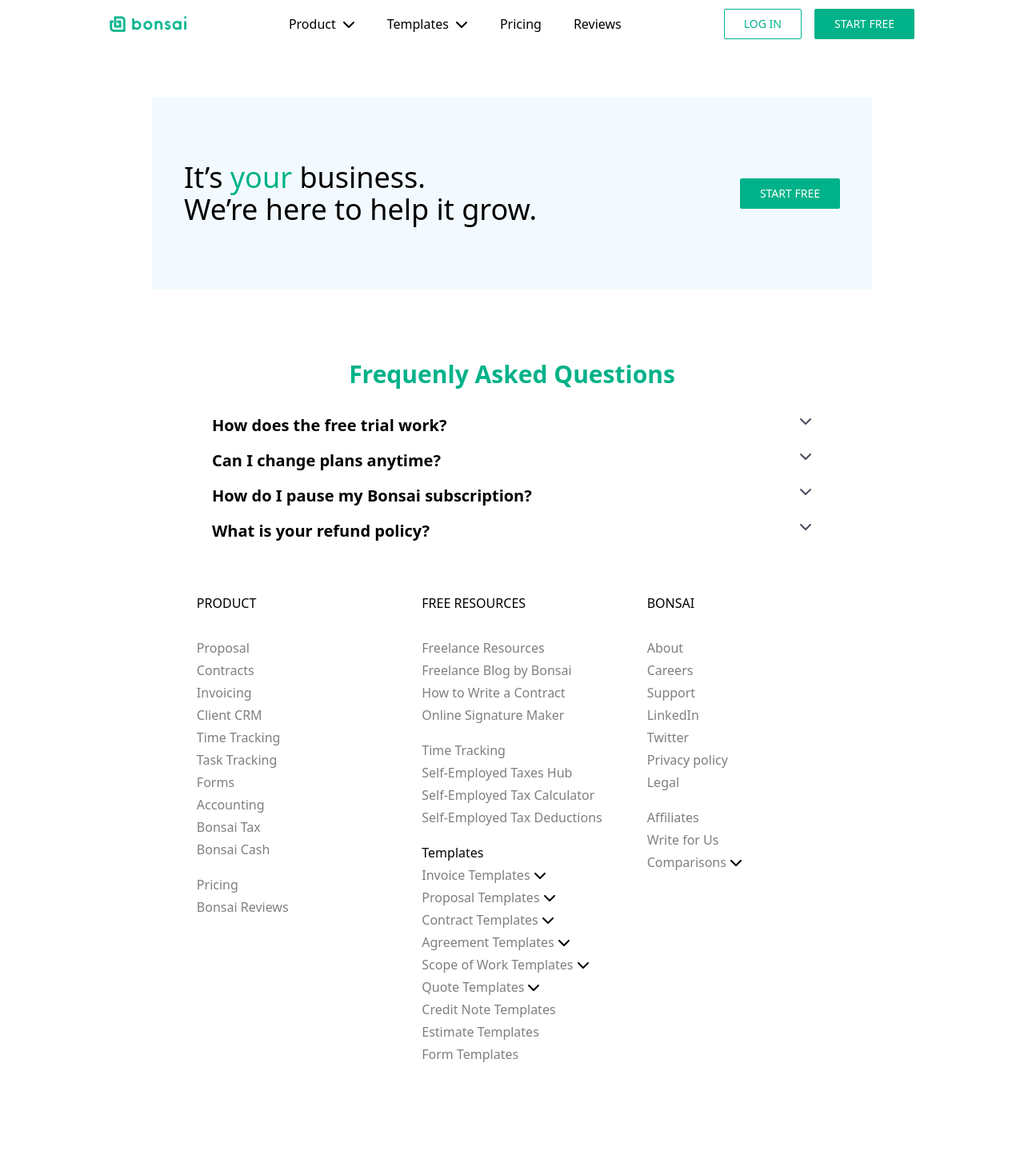
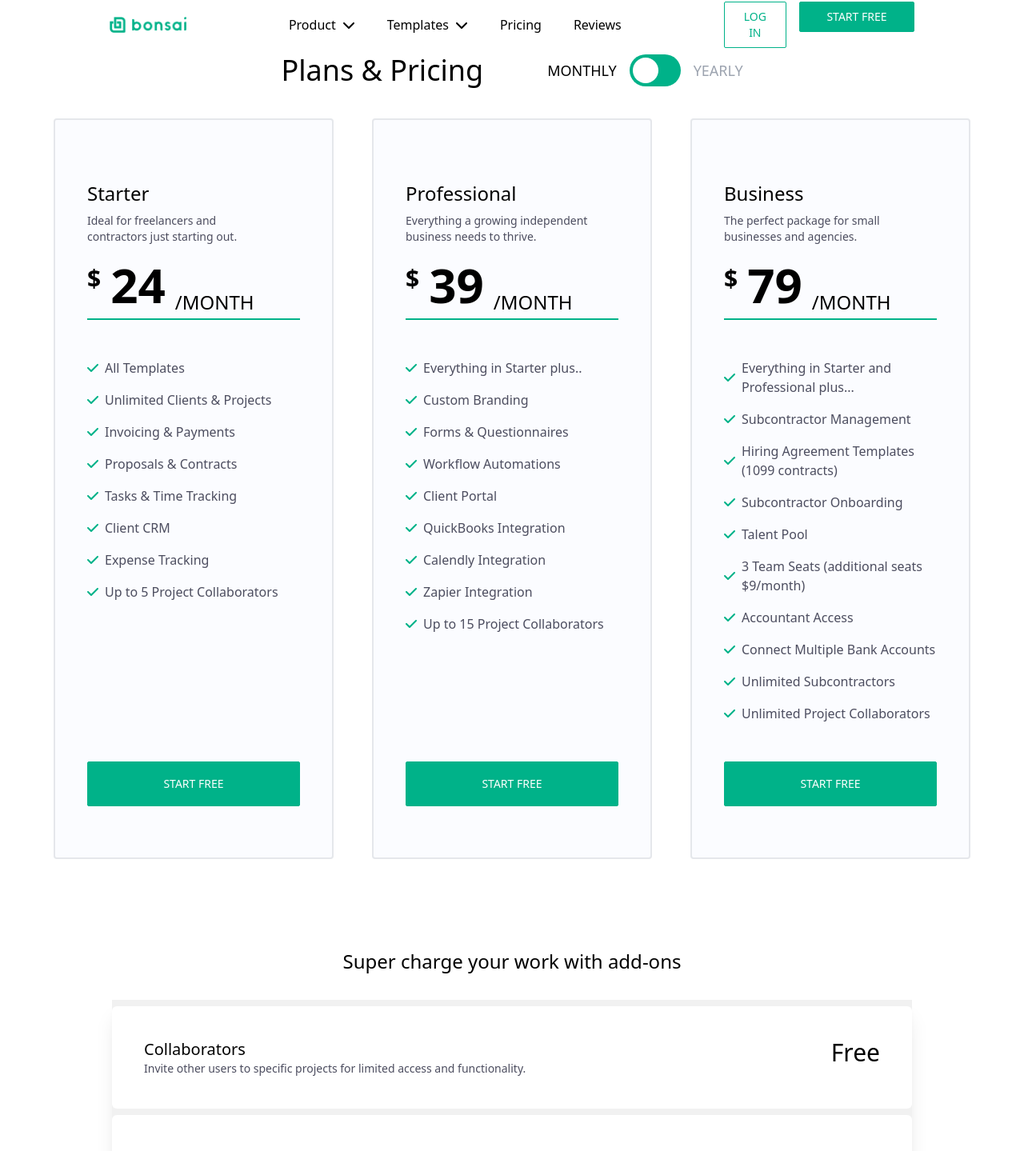
Before and after one commit to Jerimonski/Bonsai_Practice, a React (Vite) app: page / in a window 1280 px wide. Shown: the part 6-1445 px from the top of the page at 80% size. Before the commit the page ends 1336 px from the top, so only its background shows below. Built offline with nearby package versions, Linux system fonts and the light colour scheme.

Commit message:
✨ Adding Plans and Pricing section

```diff
--- a/src/components/ui/buttonStartFree.jsx
+++ b/src/components/ui/buttonStartFree.jsx
@@ -1,6 +1,6 @@
 function ButtonStartFree() {
   return (
-    <button className="border-green-light border px-6 py-2 rounded-sm text-white bg-green-light font-medium text-sm hover:brightness-90">
+    <button className="border-green-light border px-6 py-2 rounded-sm text-white bg-green-light font-medium text-sm hover:brightness-90 w-full h-full">
       START FREE
     </button>
   )
--- /dev/null
+++ b/src/shared/Add-ons/addLabels.jsx
@@ -0,0 +1,33 @@
+function addLabels({ children, price }) {
+  const adds = {
+    Collaborators: `
+        Invite other users to specific projects
+        for limited access and functionality.`,
+    Partners: `
+        Invite other users for full account
+        access and company management.`,
+    "Bonsai Tax": `
+        Track expenses, identify write-offs,
+        and estimate quarterly taxes easily.`,
+  }
+
+  const currentAdd = adds[children] || ""
+  return (
+    <div className="w-[1000px] p-10 flex justify-between mt-2 rounded-md bg-white">
+      <div>
+        <h4 className="text-xl font-medium">{children}</h4>
+        <p className="text-sm text-purple-dark-letters">{currentAdd}</p>
+      </div>
+      {price === "Free" || price === 0 ? (
+        <span className="text-3xl font-medium">Free</span>
+      ) : (
+        <div className="flex flex-col text-center">
+          <span className="text-4xl font-medium p-2">${price}</span>
+          <span className="text-xs font-light">/MONTH</span>
+        </div>
+      )}
+    </div>
+  )
+}
+
+export default addLabels
--- /dev/null
+++ b/src/shared/Add-ons/add_ons.jsx
@@ -0,0 +1,15 @@
+import AddLabels from "./addLabels"
+function Add_ons() {
+  return (
+    <div className="flex flex-col items-center justify-center w-screen p-10">
+      <h2 className="text-2xl p-8">Super charge your work with add-ons</h2>
+      <div className="shadow-xl bg-[#F1F1F1]">
+        <AddLabels price="Free">Collaborators</AddLabels>
+        <AddLabels price="9">Partners</AddLabels>
+        <AddLabels price="10">Bonsai Tax</AddLabels>
+      </div>
+    </div>
+  )
+}
+
+export default Add_ons
--- /dev/null
+++ b/src/shared/PlansAndPricing/PlansAndPricing.jsx
@@ -0,0 +1,16 @@
+import PlansCard from "./PlansCard"
+import ToggleSwitch from "./ToggleSwitch"
+
+function PlansAndPricing() {
+  return (
+    <div className="flex flex-col w-screen">
+      <div className="flex justify-center gap-20">
+        <h2 className="text-4xl">Plans & Pricing</h2>
+        <ToggleSwitch />
+      </div>
+      <PlansCard />
+    </div>
+  )
+}
+
+export default PlansAndPricing
--- /dev/null
+++ b/src/shared/PlansAndPricing/PlansCard.jsx
@@ -0,0 +1,103 @@
+import ButtonStartFree from "./../../components/ui/buttonStartFree"
+import { FontAwesomeIcon } from "@fortawesome/react-fontawesome"
+import { faCheck } from "@fortawesome/free-solid-svg-icons"
+
+function PlansCard() {
+  // this can be a fokin json
+  const plansCard = [
+    {
+      name: `Starter`,
+      description: `Ideal for freelancers and contractors just starting out.`,
+      price: 24,
+      services: [
+        `All Templates`,
+        `Unlimited Clients & Projects`,
+        `Invoicing & Payments`,
+        `Proposals & Contracts`,
+        `Tasks & Time Tracking`,
+        `Client CRM`,
+        `Expense Tracking`,
+        `Up to 5 Project Collaborators`,
+      ],
+    },
+    {
+      name: `Professional`,
+      description: `Everything a growing independent business needs to thrive.`,
+      price: 39,
+      services: [
+        `Everything in Starter plus..`,
+        `Custom Branding`,
+        `Forms & Questionnaires`,
+        `Workflow Automations`,
+        `Client Portal`,
+        `QuickBooks Integration`,
+        `Calendly Integration`,
+        `Zapier Integration`,
+        `Up to 15 Project Collaborators`,
+      ],
+    },
+    {
+      name: `Business`,
+      description: `The perfect package for small businesses and agencies.`,
+      price: 79,
+      services: [
+        `Everything in Starter and Professional plus...`,
+        `Subcontractor Management`,
+        `Hiring Agreement Templates (1099 contracts)`,
+        `Subcontractor Onboarding`,
+        `Talent Pool`,
+        `3 Team Seats (additional seats $9/month)`,
+        `Accountant Access`,
+        `Connect Multiple Bank Accounts`,
+        `Unlimited Subcontractors`,
+        `Unlimited Project Collaborators`,
+      ],
+    },
+  ]
+  return (
+    <div className="flex justify-center gap-12 p-10">
+      {plansCard.map((plan, index) => (
+        <div
+          key={index}
+          className="bg-[#FBFCFF] border-2 rounded px-10 pt-14 pb-16 w-[350px] flex flex-col"
+        >
+          {/* titleCard */}
+          <div className="py-5 pr-8">
+            <h3 className="text-2xl font-medium">{plan.name}</h3>
+            <p className="text-purple-dark-letters text-sm py-2">
+              {plan.description}
+            </p>
+          </div>
+          {/* PriceCard */}
+          <div className="space-x-3 border-b-2 border-green-light pb-1">
+            <span className="text-3xl font-semibold relative bottom-7">$</span>
+            <span className="text-6xl font-semibold relative bottom-2">
+              {plan.price}
+            </span>
+            <span className="text-2xl">/MONTH</span>
+          </div>
+          {/* ServicesList */}
+          <div className="py-10">
+            {plan.services.map((benefit, key) => (
+              <div key={key} className="flex items-center">
+                <FontAwesomeIcon
+                  icon={faCheck}
+                  className="pr-2 text-green-light"
+                />
+                <li className="text-purple-dark-letters list-none py-2">
+                  {benefit}
+                </li>
+              </div>
+            ))}
+          </div>
+          {/* button */}
+          <div className="mt-auto h-14">
+            <ButtonStartFree />
+          </div>
+        </div>
+      ))}
+    </div>
+  )
+}
+
+export default PlansCard
--- /dev/null
+++ b/src/shared/PlansAndPricing/ToggleSwitch.jsx
@@ -0,0 +1,49 @@
+import { useState } from "react"
+import { motion } from "framer-motion"
+
+function ToggleSwitch() {
+  const [isYearly, setIsYearly] = useState(false)
+
+  const handleToggle = () => {
+    setIsYearly(!isYearly)
+  }
+
+  return (
+    <div className="flex items-center gap-4">
+      {/* Monthly Label */}
+      <span
+        className={`text-lg font-medium ${
+          !isYearly ? "text-black" : "text-gray-400"
+        }`}
+      >
+        MONTHLY
+      </span>
+
+      {/* Toggle Switch */}
+      <div
+        className="relative flex items-center cursor-pointer w-16 h-10 bg-green-light rounded-full p-1"
+        onClick={handleToggle}
+      >
+        {/* Slider */}
+        <motion.div
+          className="w-8 h-8 bg-white rounded-full"
+          layout
+          initial={{ x: 0 }}
+          animate={{ x: isYearly ? 24 : 0 }}
+          transition={{ type: "spring", stiffness: 700, damping: 30 }}
+        />
+      </div>
+
+      {/* Yearly Label */}
+      <span
+        className={`text-lg font-medium ${
+          isYearly ? "text-black" : "text-gray-400"
+        }`}
+      >
+        YEARLY
+      </span>
+    </div>
+  )
+}
+
+export default ToggleSwitch
--- a/src/shared/QuestionsSection/FaqDropdown.jsx
+++ b/src/shared/QuestionsSection/FaqDropdown.jsx
@@ -32,7 +32,7 @@
         charges, but refunds will not be issued. This applies to both monthly and annual plans.`,
   }
 
-  const currentAnswer = AnswerFAQ[children] || []
+  const currentAnswer = AnswerFAQ[children] || ""
 
   const menuDrawer = {
     enter: {
--- a/src/shared/homePage.jsx
+++ b/src/shared/homePage.jsx
@@ -1,9 +1,13 @@
 import CartelStartFree from "./CartelStartFree/cartelStartFree"
 import QuestionsSection from "./QuestionsSection/QuestionsSection"
+import Add_ons from "./Add-ons/add_ons"
+import PlansAndPricing from "./PlansAndPricing/PlansAndPricing"
 
 function HomePage() {
   return (
     <>
+      <PlansAndPricing />
+      <Add_ons />
       <CartelStartFree />
       <QuestionsSection />
     </>
```
